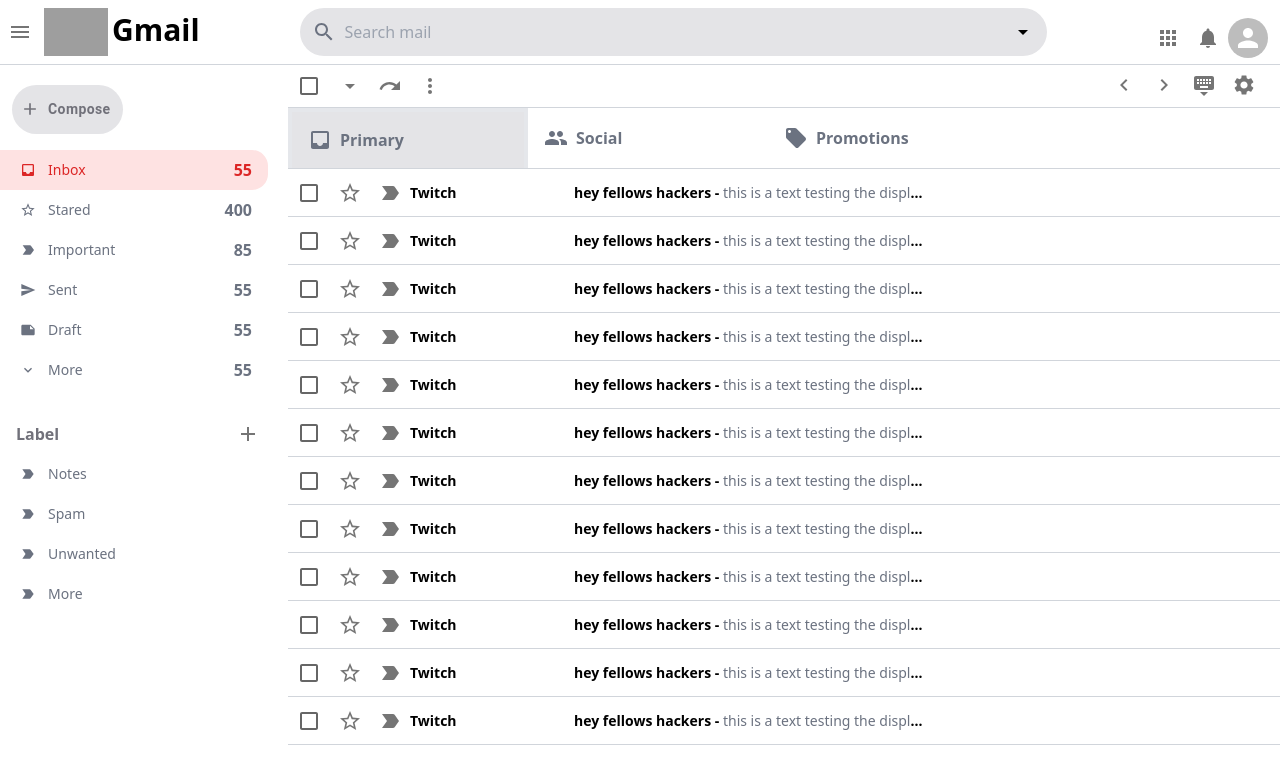
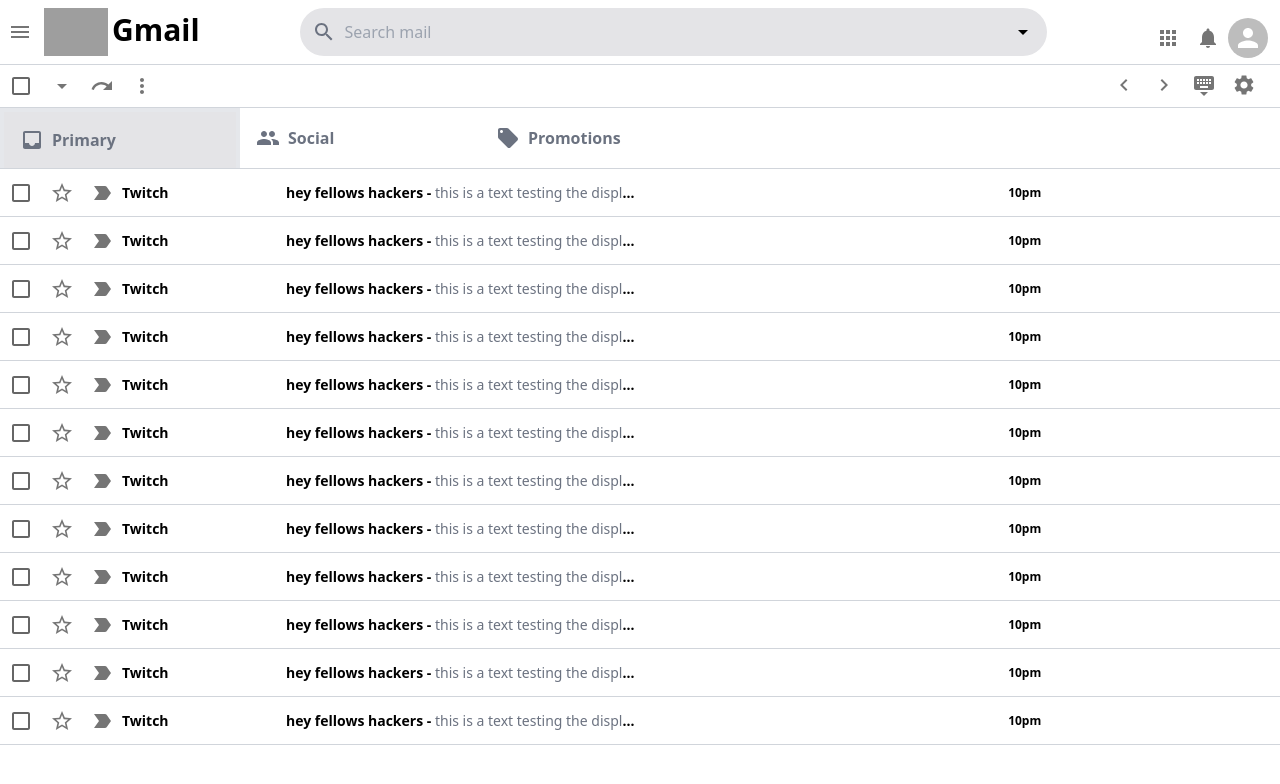
Before and after one commit to 4th-son/gmail-clone., a React (Create React App) app: page / in a window 1280 px wide. Shown: the top 784 px of the page. Built offline with nearby package versions, Linux system fonts and the light colour scheme; grey boxes are pictures that could not be loaded.

Commit message:
mobile responsive

```diff
--- a/src/App.js
+++ b/src/App.js
@@ -1,4 +1,4 @@
-import React from "react";
+import React, { useState } from "react";
 import Header from "./Header";
 import Sidebar from "./Sidebar";
 import { Routes, Route } from "react-router-dom";
@@ -9,13 +9,19 @@
 import { selectSendMessageIsOpen } from "./features/mailSlice";
 
 function App() {
+  const [isSidebarOpen, setIsSidebarOpen] = useState(false);
+
+  const handleOpenSidebar = () => {
+    setIsSidebarOpen(!isSidebarOpen);
+  };
   const sendMessageIsOpen = useSelector(selectSendMessageIsOpen);
   return (
-    <div className="app container min-h-screen">
-      <Header />
+    <div className="app container min-h-screen min-w-full">
+      <Header handleOpenSidebar={handleOpenSidebar} />
 
       <div className="app__body flex relative">
-        <Sidebar />
+        {/* <Sidebar isSidebarOpen={isSidebarOpen} /> */}
+        {isSidebarOpen && <Sidebar />}
         <Routes>
           <Route path="/" element={<EmailList />} />
           <Route />
--- a/src/EmailList.js
+++ b/src/EmailList.js
@@ -75,7 +75,7 @@
         <Section Icon={PeopleIcon} title="Social" color="#1A73EA" />
         <Section Icon={LocalOffer} title="Promotions" color="green" />
       </div>
-      <div className=" pb-6">
+      <div className=" pb-6 ">
         <EmailRow
           title="Twitch"
           subject="hey fellows hackers"
--- a/src/Header.js
+++ b/src/Header.js
@@ -5,11 +5,12 @@
 import ArrowDropDownOutlinedIcon from "@mui/icons-material/ArrowDropDownOutlined";
 import AppsOutlinedIcon from "@mui/icons-material/AppsOutlined";
 import NotificationsIcon from "@mui/icons-material/Notifications";
-function Header() {
+
+function Header({ handleOpenSidebar }) {
   return (
     <div className="header hidden md:flex justify-between border-b border-gray-300 sticky  ">
       <div className="header__left flex items-center">
-        <IconButton>
+        <IconButton onClick={handleOpenSidebar}>
           <MenuOutlinedIcon />
         </IconButton>
         <img
```
